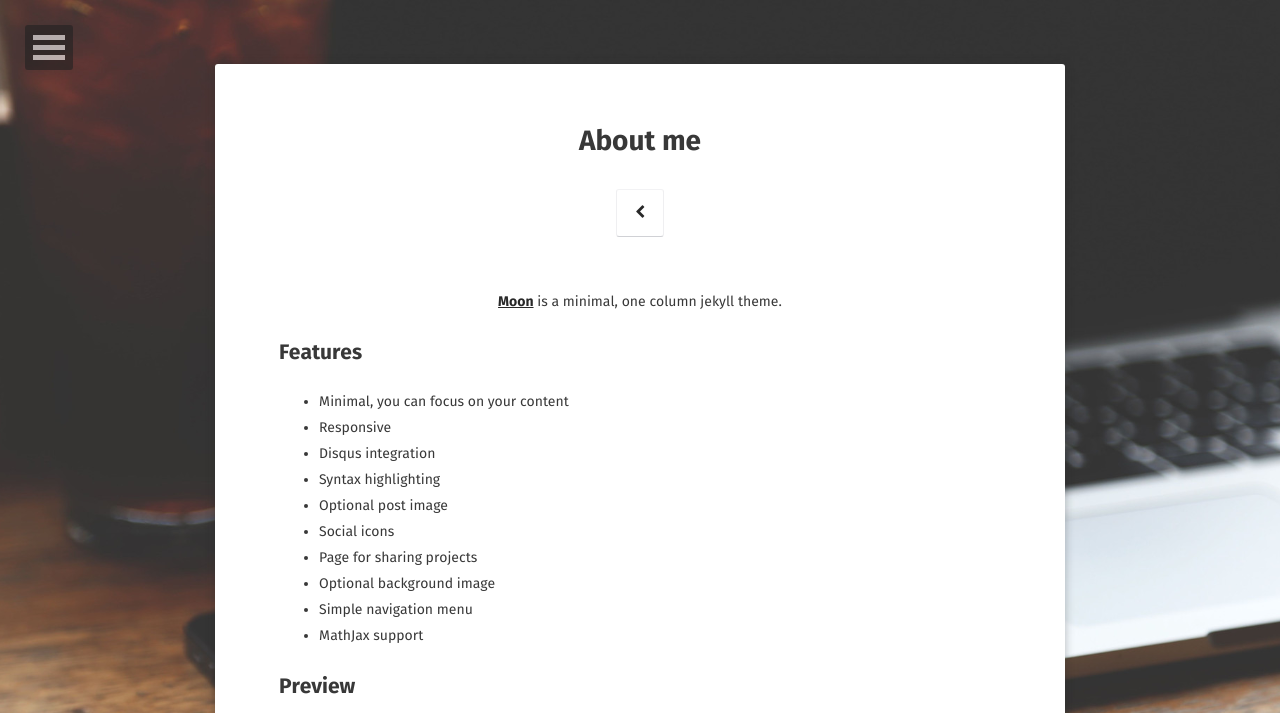
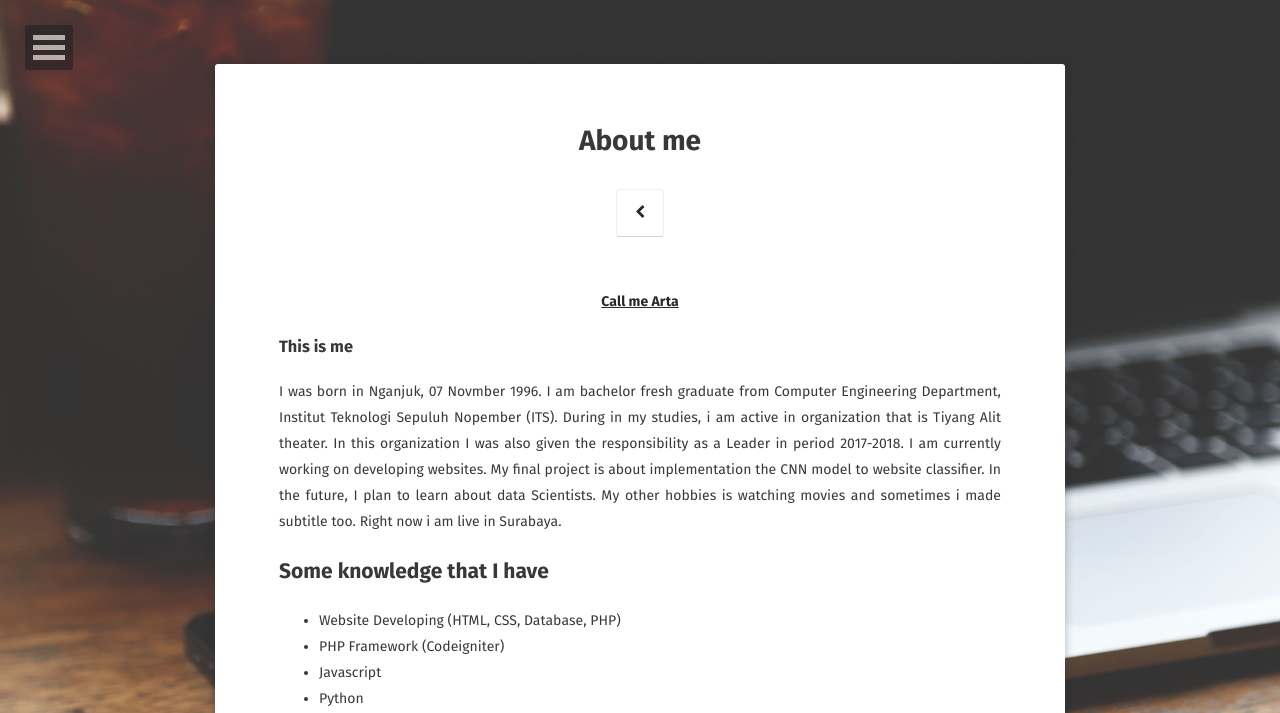
Before and after one commit to partadox/partadox.github.io, a Jekyll site: the page built from about/index.md, in a window 1280 px wide, cut to the strip 0-713 px from the top of the page. Built offline with Jekyll 4.4.1, drawn with Linux system fonts in a browser that asks for light colours; some web fonts are replaced; some of the changed text lies outside the part shown.

Commit message:
edit about krng image

```diff
--- a/_config.yml
+++ b/_config.yml
@@ -1,7 +1,7 @@
 # Site
 title:              Arta Kusuma Hernanda
 bio:                'Simple person who love technology and movie'
-description:        "This my profile Page - Arta Kusuma H."
+description:        "Today i am just Fresh Graduate from Computer Engineering Departement"
 reading_time:       true
 words_per_minute:   200
 logo:               'assets/img/logo.png'
--- a/about/index.md
+++ b/about/index.md
@@ -6,21 +6,24 @@ date: 2019-08-01
 comments: false
 ---
 
-<center><a href="http://taylantatli.github.io/Moon"><b>Moon</b></a> is a minimal, one column jekyll theme.</center>
+<center><a href="https://partadox.github.io/about/"><b>Call me Arta</b></a></center>
 
-## Features
-* Minimal, you can focus on your content
-* Responsive
-* Disqus integration
-* Syntax highlighting
-* Optional post image
-* Social icons
-* Page for sharing projects
-* Optional background image
-* Simple navigation menu
-* MathJax support
+### This is me
 
-## Preview
+I was born in Nganjuk, 07 Novmber 1996. I am bachelor fresh graduate from Computer Engineering Department, Institut Teknologi Sepuluh Nopember (ITS). During in my studies, i am active in organization that is Tiyang Alit theater. In this organization I was also given the responsibility as a Leader in period 2017-2018.
+I am currently working on developing websites. My final project is about implementation the CNN model to website classifier. In the future, I plan to learn about data Scientists.  My other hobbies is watching movies and sometimes i made subtitle too. Right now i am live in Surabaya.
+
+
+## Some knowledge that I have
+* Website Developing (HTML, CSS, Database, PHP)
+* PHP Framework (Codeigniter)
+* Javascript
+* Python
+* Computer Vision (OpenCV)
+* Machine Learning Environment (Anaconda, Tensorflow, Jupyter Notebook)
+
+
+## Education and Experience
 
 {% capture images %}
     https://cloud.githubusercontent.com/assets/754514/14509720/61c61058-01d6-11e6-93ab-0918515ecd56.png
@@ -28,10 +31,5 @@ comments: false
 {% endcapture %}
 {% include gallery images=images caption="Screenshots of Moon Theme" cols=2 %}
 
-See a [live version of Moon](http://taylantatli.github.io/Moon) hosted on GitHub.
 
-## Getting Started
-
-To learn how to install and use this theme check out the [Setup Guide](http://taylantatli.me/Moon/moon-theme/) for more information.
-
-[Install Moon](https://github.com/TaylanTatli/Moon){: .btn}
+Themes Pages From : [Credit taylantatli](http://taylantatli.github.io/Moon).
```
